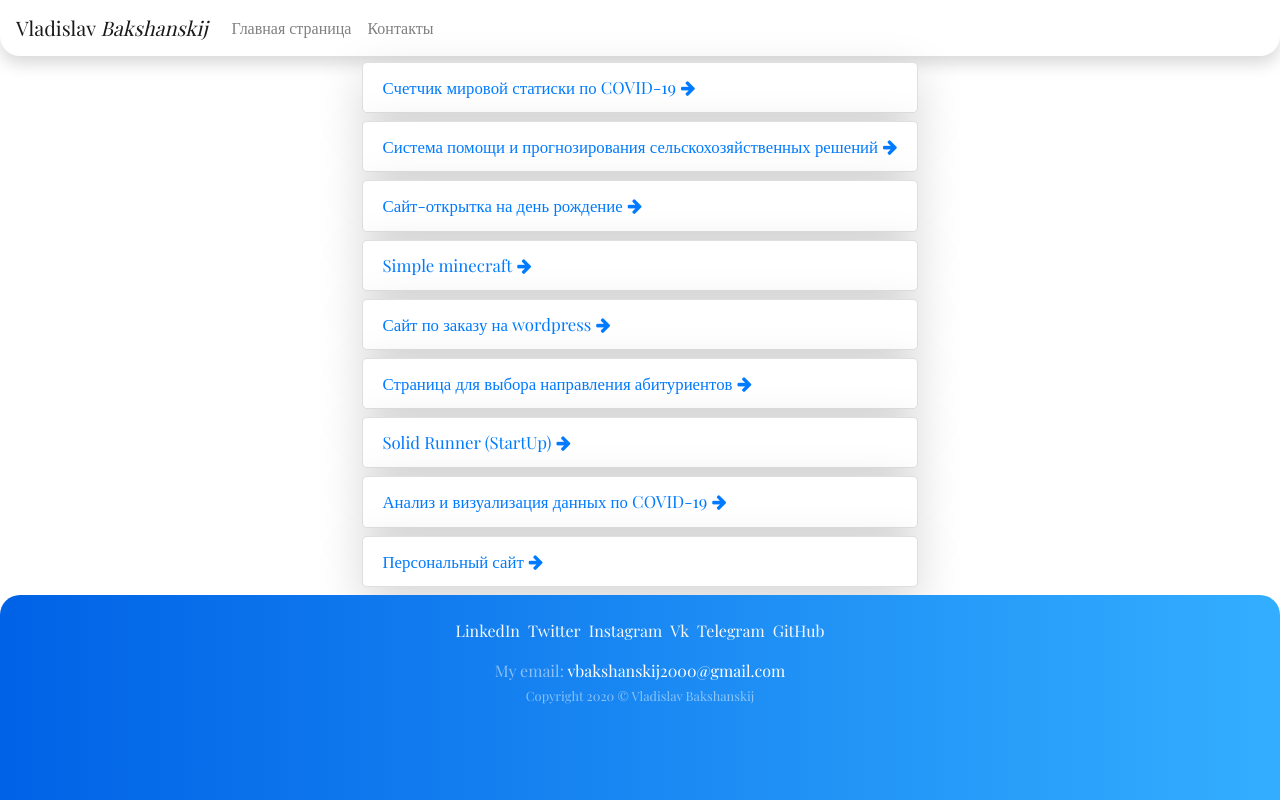
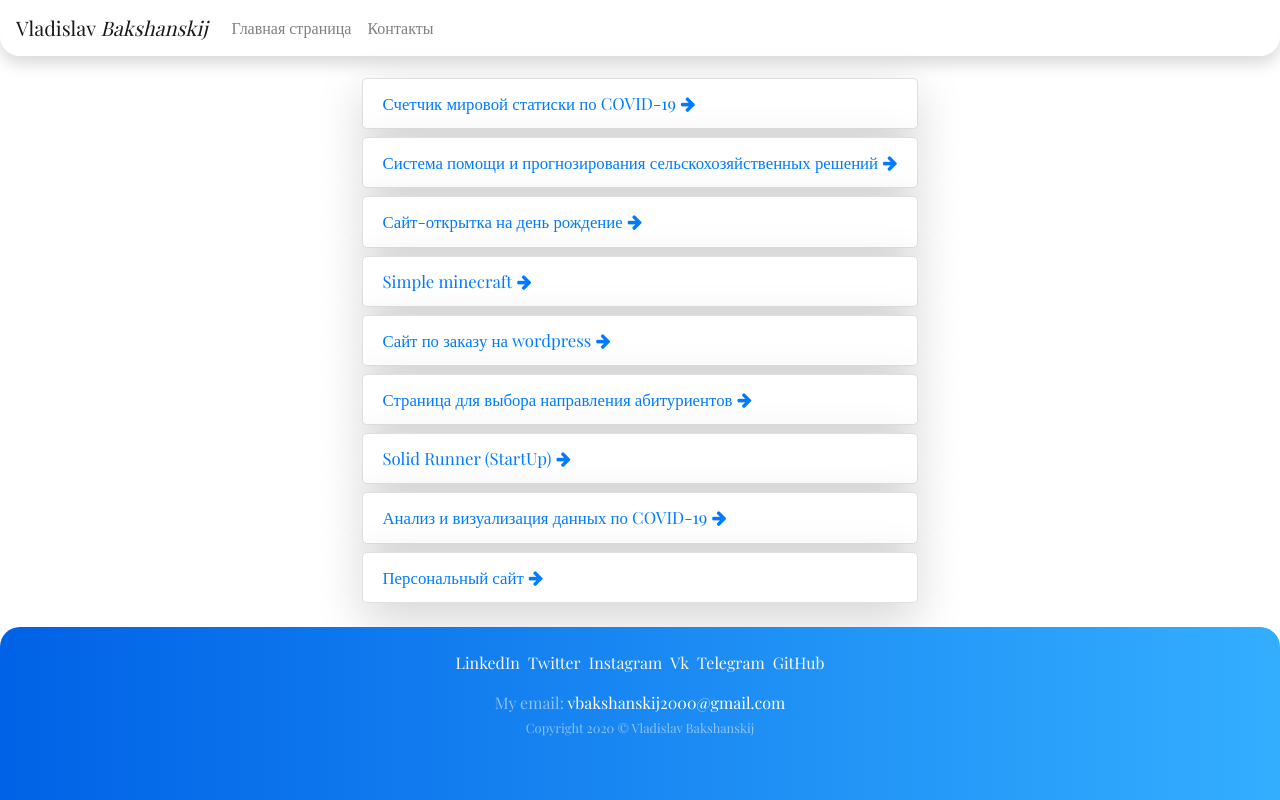
Before and after one commit to VladislavBakshanskij/PersonSite, a React (Create React App) app: page /projects in a window 1280 px wide. Built offline with nearby package versions, Linux system fonts and the light colour scheme.

Commit message:
Added tag main to ProjectList.js

```diff
--- a/src/components/ProjectList/ProjectList.js
+++ b/src/components/ProjectList/ProjectList.js
@@ -61,7 +61,9 @@ export default function ProjectList() {
         }
     ];
 
-    return <div className="container" style={{marginTop: 6}}>
+    return (
+        <main>
+            <div className="container" style={{marginTop: 6}}>
                 <List
                     classNameList="list-group"
                     classNameItem="list-group-item mb-2 shadow-lg"
@@ -92,4 +94,6 @@ export default function ProjectList() {
                     })}
                 />
             </div>
+        </main>
+    );
 }
```
Lines whose indentation alone changed are shown as unchanged.
